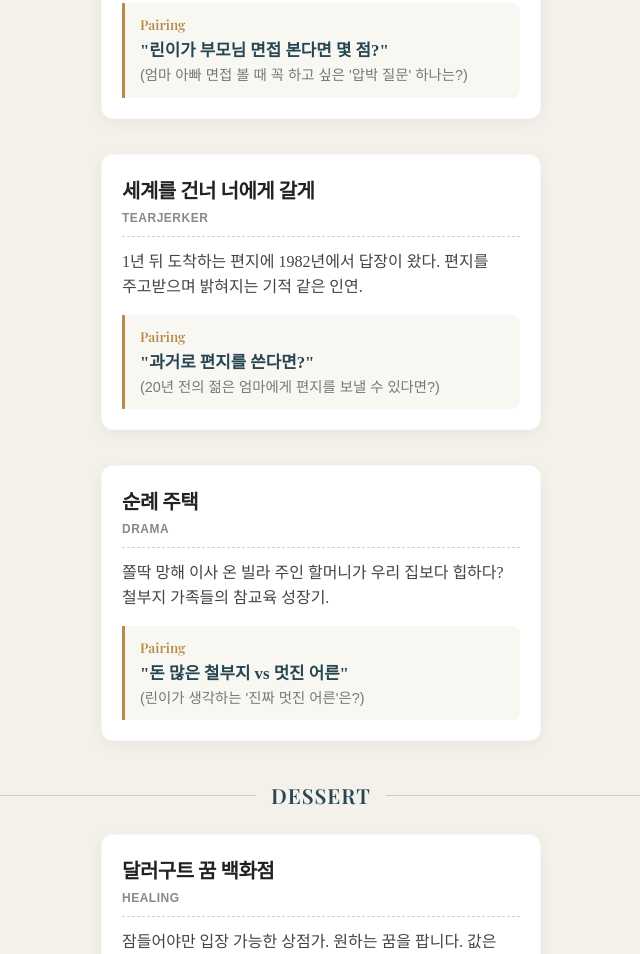
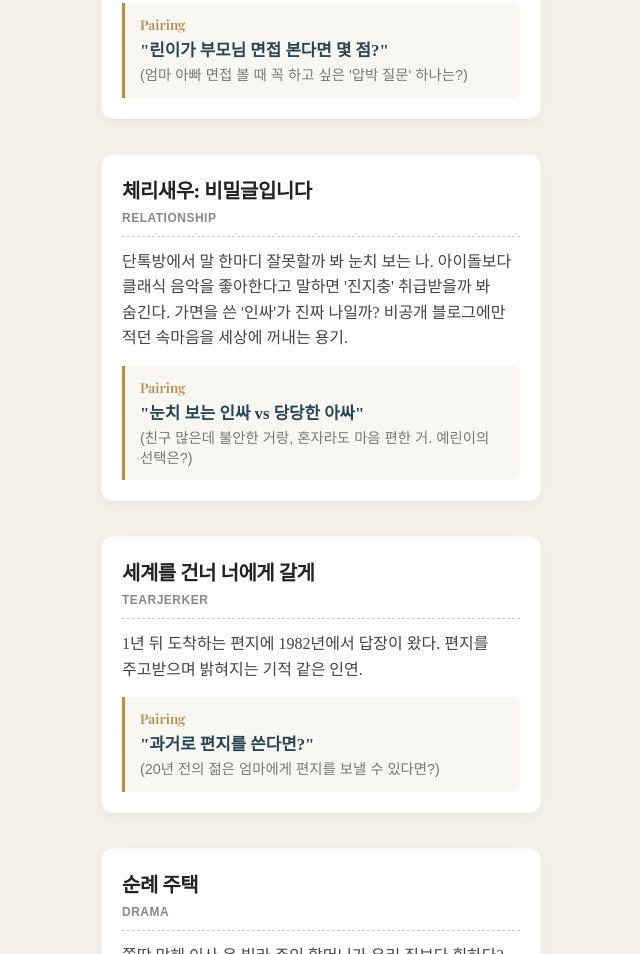
Before and after one commit to aro-deeply/yerin-book, a plain HTML site: page index.html in a window 1280 px wide. Shown: the part 2141-3095 px from the top of the page, without its empty margins (319-959 px from the left). Drawn offline with nearby package versions, Linux system fonts and the light colour scheme; a web font is replaced by a local one.

Commit message:
Update index.html

```diff
--- a/index.html
+++ b/index.html
@@ -310,7 +310,21 @@
                 <span class="pairing-sub">(엄마 아빠 면접 볼 때 꼭 하고 싶은 '압박 질문' 하나는?)</span>
             </div>
         </div>
-
+        <div class="menu-item">
+            <div class="menu-top-line">
+                <span class="book-title">체리새우: 비밀글입니다</span>
+                <span class="book-tag">Relationship</span>
+            </div>
+            <div class="tasting-note">
+                단톡방에서 말 한마디 잘못할까 봐 눈치 보는 나. 아이돌보다 클래식 음악을 좋아한다고 말하면 '진지충' 취급받을까 봐 숨긴다.
+                가면을 쓴 '인싸'가 진짜 나일까? 비공개 블로그에만 적던 속마음을 세상에 꺼내는 용기.
+            </div>
+            <div class="pairing-box">
+                <span class="pairing-label">Pairing</span>
+                <span class="pairing-q">"눈치 보는 인싸 vs 당당한 아싸"</span>
+                <span class="pairing-sub">(친구 많은데 불안한 거랑, 혼자라도 마음 편한 거. 예린이의 선택은?)</span>
+            </div>
+        </div>
         <div class="menu-item">
             <div class="menu-top-line">
                 <span class="book-title">세계를 건너 너에게 갈게</span>
```
